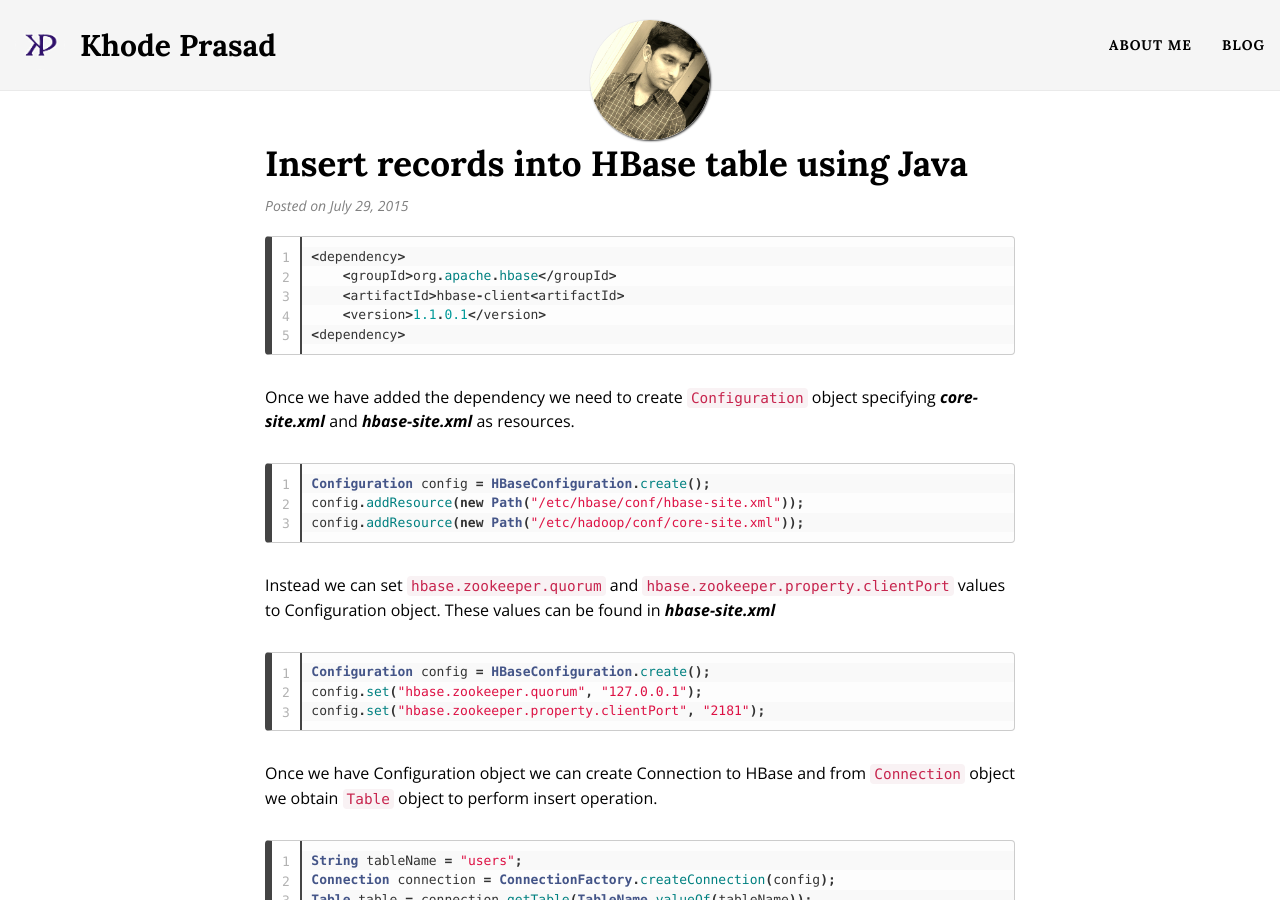
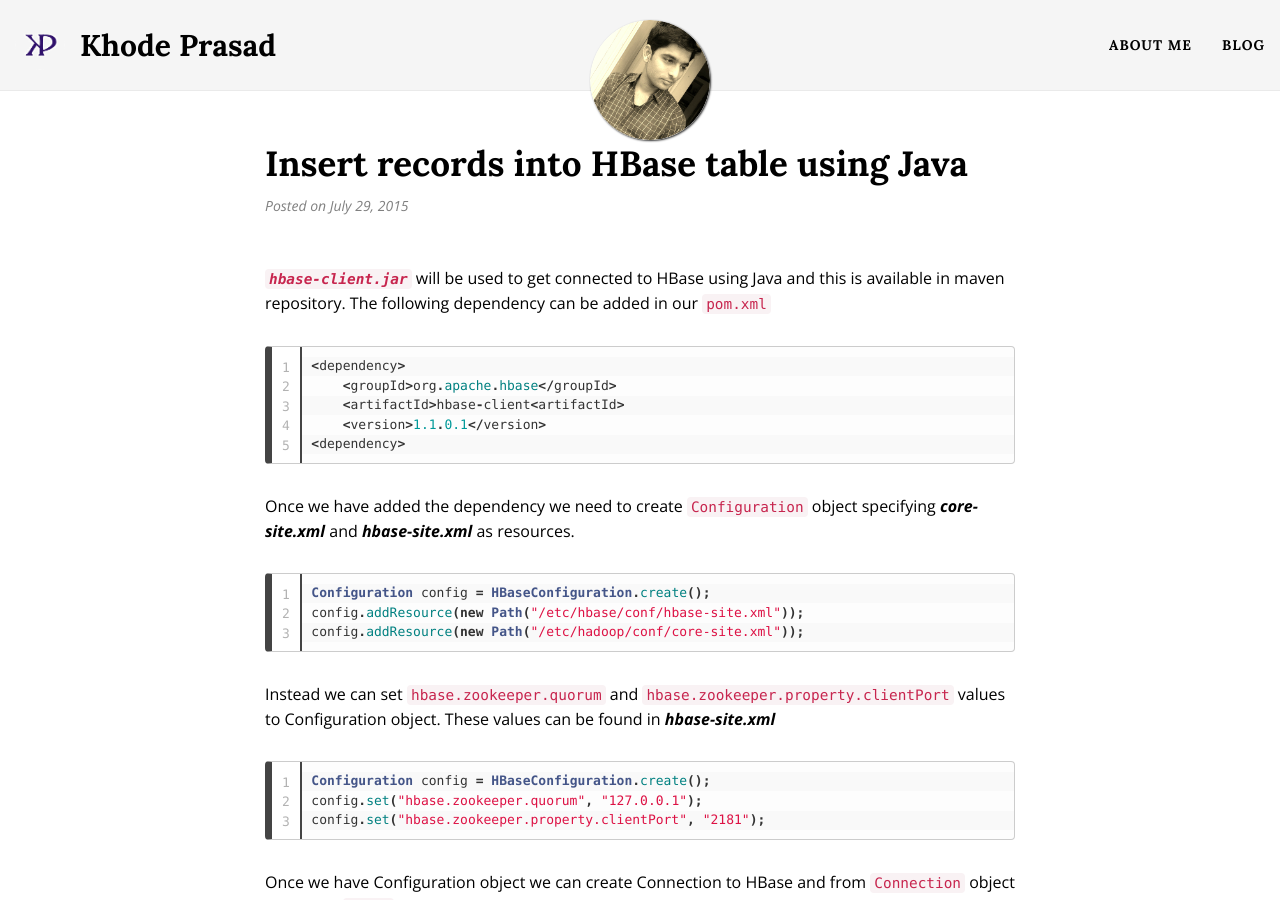
Before and after one commit to khodeprasad/khodeprasad.github.io, a Jekyll site: the page built from _posts/2015-07-29-insert-records-into-hbase-table-using-java.md, in a window 1280 px wide and 900 px high. Built offline with Jekyll 4.4.1, drawn with Linux system fonts in a browser that asks for light colours; nearby versions of some CDN libraries; comment, search, counter and statistics services are not loaded.

Commit message:
format changes

```diff
--- a/_posts/2015-07-29-insert-records-into-hbase-table-using-java.md
+++ b/_posts/2015-07-29-insert-records-into-hbase-table-using-java.md
@@ -3,6 +3,7 @@ layout: post
 title: Insert records into HBase table using Java
 tags: [Configuration, Insert, Integration, Java, Java HBase, Records, Table]
 ---
+_**`hbase-client.jar`**_ will be used to get connected to HBase using Java and this is available in maven repository. The following dependency can be added in our `pom.xml`
 
 {% highlight java linenos %}
 <dependency>
```
